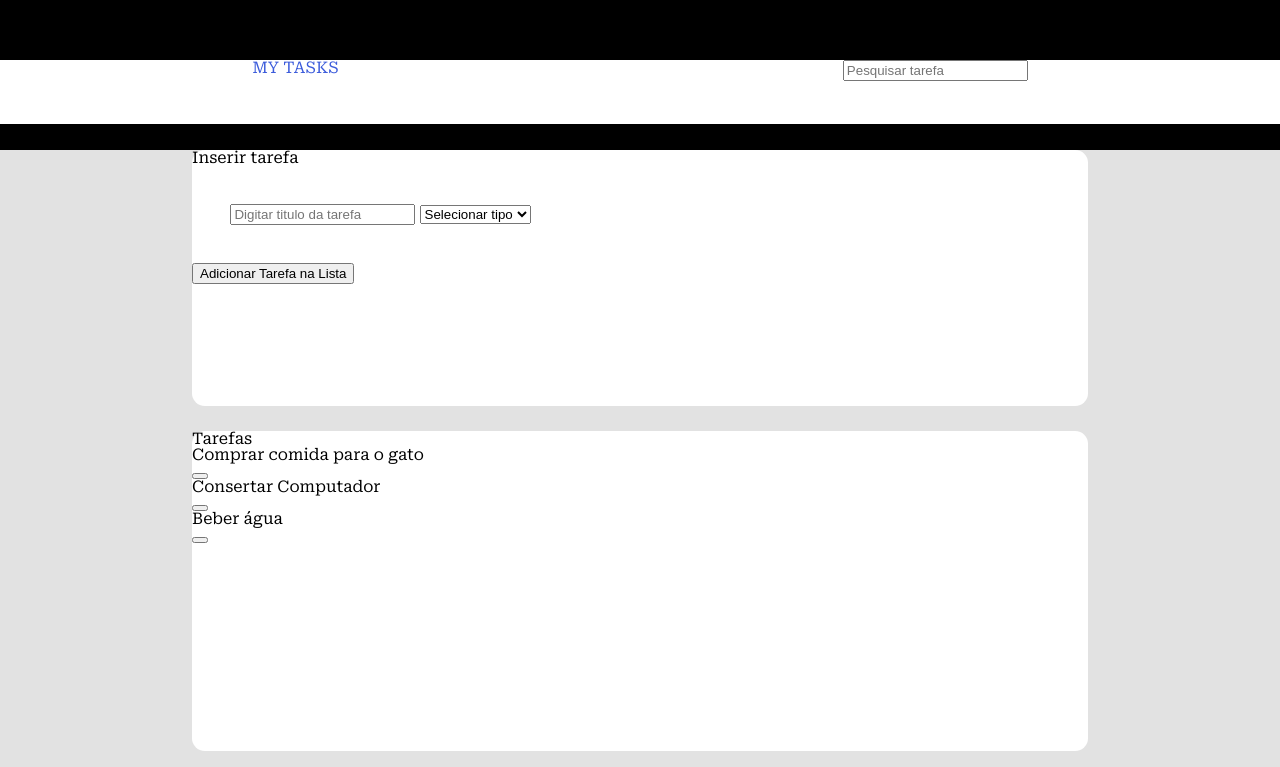
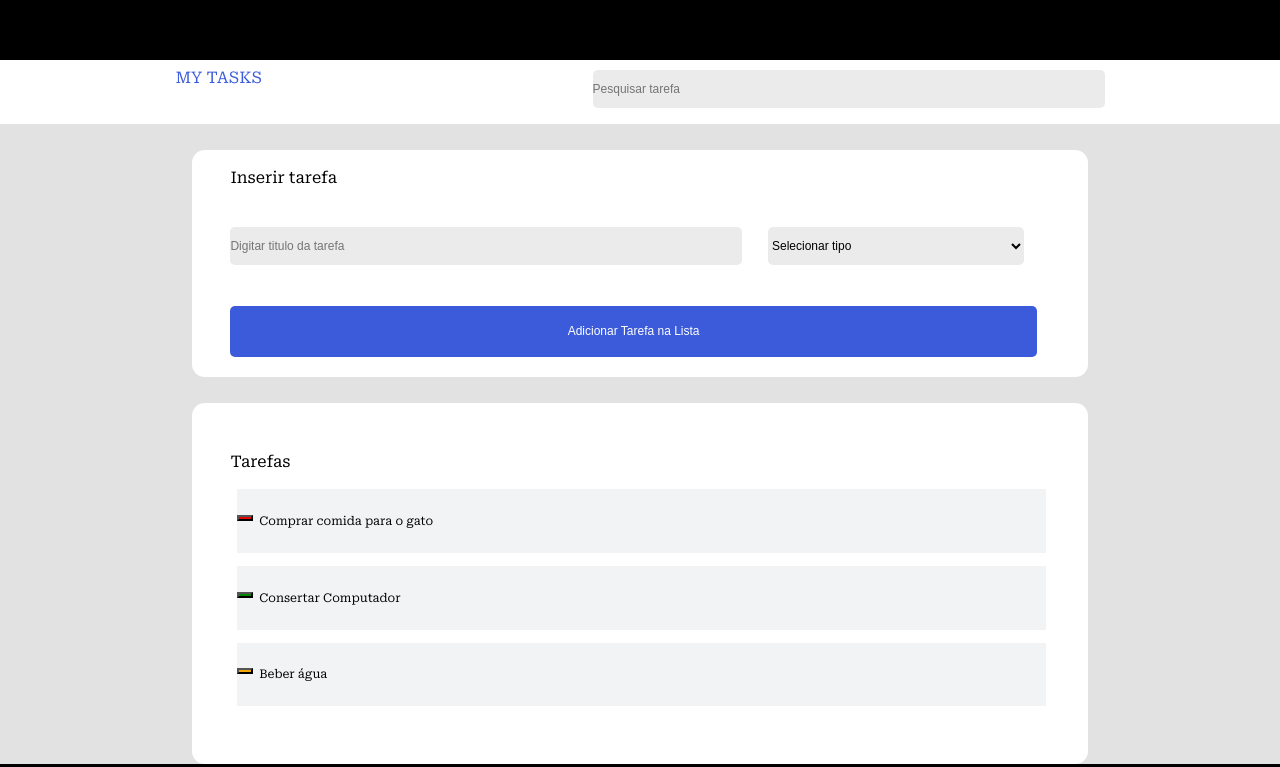
Before and after one commit to Sidney0684/m2-lista-de-tarefas--Sidney, a plain HTML site: page index.html in a window 1280 px wide. Shown: the part 196-963 px from the top of the page. Drawn offline with Linux system fonts and the light colour scheme.

Commit message:
css estilizar

```diff
--- a/index.html
+++ b/index.html
@@ -64,7 +64,7 @@
               <span class="task-type span-urgent"></span>
               <p>Comprar comida para o gato</p>
             </div>
-            <button class="task__button--remove-task"></button>
+            <button class="task__button--remove-task1"></button>
           </li>
           <!-- Task Exemplo 2 -->
           <li class="task__item">
@@ -72,7 +72,7 @@
               <span class="task-type span-important"></span>
               <p>Consertar Computador</p>
             </div>
-            <button class="task__button--remove-task"></button>
+            <button class="task__button--remove-task2"></button>
           </li>
           <!-- Task Exemplo 3 -->
           <li class="task__item">
@@ -80,7 +80,7 @@
               <span class="task-type span-normal"></span>
               <p>Beber água</p>
             </div>
-            <button class="task__button--remove-task"></button>
+            <button class="task__button--remove-task3"></button>
           </li>
         </ul>
       </section>
--- a/style.css
+++ b/style.css
@@ -6,10 +6,9 @@
 }
 
 .header__content {
-
   display: flex;
   justify-content: space-around;
-
+  padding: 10px;
 }
 
 .header__title {
@@ -17,11 +16,16 @@ justify-content: space-around;
   margin-top: 10 vw;
 }
 
-.header__input--search input__box {
-  background-color: #871c1c;
-  width: 50vw;
-  height: 10vw;
-  border: 1px solid black;
+.header__input--search {
+  background-color: #ebebeb;
+  height: 3vw;
+  width: 40vw;
+  border: 0px;
+  justify-content: center;
+  padding: 0px;
+  border-radius: 5px;
+  display: flex;
+  font-size: 12px;
 }
 
 body {
@@ -32,6 +36,9 @@ body {
 .main__container {
   background-color: #e2e2e2;
   height: 50vw;
+  margin-top: 0px;
+  display: flex;
+  flex-direction: column;
 }
 
 .form__container {
@@ -41,22 +48,131 @@ body {
   margin-right: 15vw;
   margin-top: 2vw;
   border-radius: 1vw;
+  display: flex;
+  flex-direction: column;
+  align-content: space-around;
+  justify-content: space-around;
+  align-items: baseline;
 }
 
 .tasks__container {
   background-color: white;
-
+  display: flex;
+  align-content: space-around;
+  flex-direction: column;
+  justify-content: space-evenly;
+  flex-wrap: nowrap;
+  align-items: baseline;
     margin-left: 15vw;
     margin-right: 15vw;
     margin-top: 2vw;
     height: 25vw;
+    border: 0vw;
+    padding: 3vw;
     border-radius: 1vw;
 }
 
 .form__title title2 {
-  margin: 50vw;
+  margin: 0vw;
+  padding-top: 100vw;
 }
 
 .form__input-container {
-  margin: 3vw;
+  margin-left: 3vw;
+  margin-right: 3vw;
+
+  display: flex;
+  flex-direction: row;
+  flex-wrap: nowrap;
 }
+
+.form__input--text {
+  background-color: #ebebeb;
+  height: 3vw;
+  width: 40vw;
+  border: 0px;
+  justify-content: center;
+  padding: 0px;
+  border-radius: 5px;
+  display: flex;
+  font-size: 12px;
+  margin-right: 2vw;
+}
+
+.form__input--priority {
+  background-color: #ebebeb;
+  height: 3vw;
+  width: 20vw;
+  border: 0px;
+  justify-content: center;
+  padding: 0px;
+  border-radius: 5px;
+  display: flex;
+  font-size: 12px;
+}
+
+.form__button--add-task {
+  background-color: #3b5bdb;
+  height: 4vw;
+  width: 90%;
+  margin-right: 50vw;
+  justify-content: center;
+  align-items: center;
+  padding: 0px;
+  border-radius: 5px;
+  display: flex;
+  font-size: 12px;
+  color: white;
+  border: 0px;
+}
+
+
+
+.task-info__container {
+
+  height: 4vw;
+  width: 61vw;
+  margin-right: 0vw;
+  align-items: center;
+  padding: 0px;
+  border-radius: 5px;
+  display: flex;
+  flex-direction: columns;
+  font-size: 12px;
+  color: black;
+
+  margin: .5vw;
+}
+
+
+
+.task__button--remove-task1 {
+  background-color: #e40404;
+}
+
+
+.task__button--remove-task2 {
+  background-color: #028302;
+}
+
+
+.task__button--remove-task3 {
+  background-color: #f3a703;
+}
+
+.tasks__list {
+
+  display: flex;
+  flex-direction: column;
+  justify-content: ;
+}
+
+.task__item {
+  background-color: #f1f3f5;
+  display: flex;
+      flex-direction: row-reverse;
+      justify-content: center;
+      align-content: center;
+      align-items: baseline;
+      margin: .5vw;
+  }
```
Lines whose indentation alone changed are shown as unchanged.
